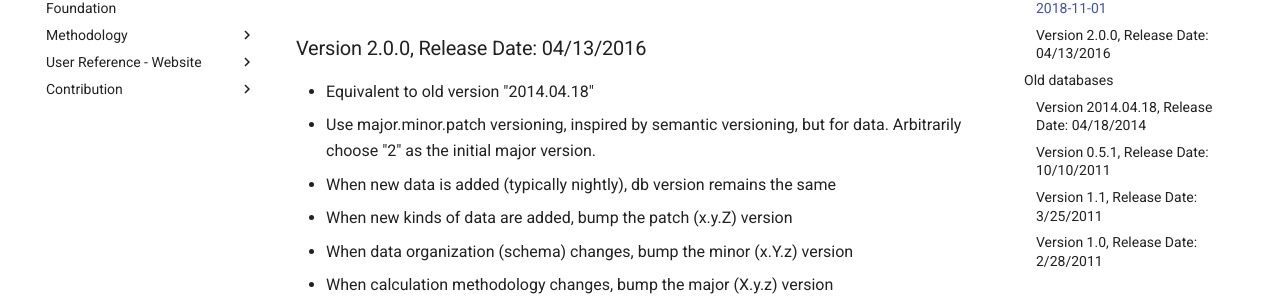
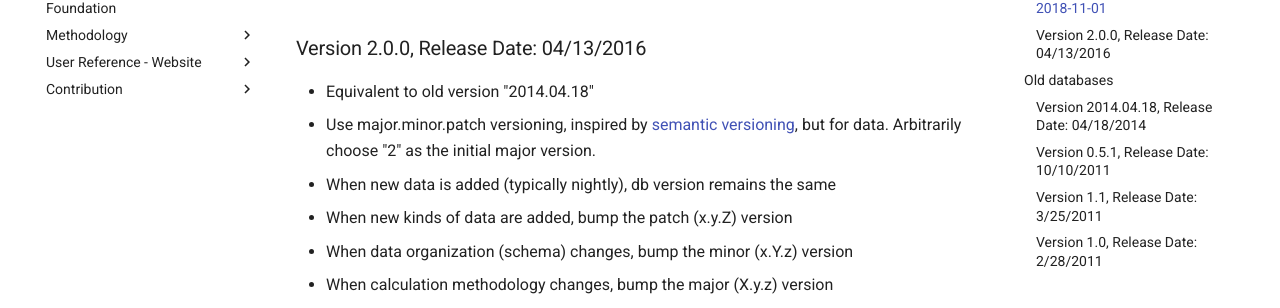
Before and after one commit to materialsproject/docs, an MkDocs documentation site: the page built from docs/database-updates.md, in a window 1280 px wide and 900 px high, scrolled down 697 px. Shown: the part 145-453 px from the top of the window. Built offline with MkDocs 1.6.1 and Material for MkDocs 9.7.7, drawn with Linux system fonts in a browser that asks for light colours; comment, search, counter and statistics services are not loaded; part of the change alters nothing that is shown.

```diff
--- a/docs/database-updates.md
+++ b/docs/database-updates.md
@@ -23,7 +23,7 @@ to hear comments on how we could better tag high-pressure materials
 
 ### Version 2.0.0, Release Date: 04/13/2016
 * Equivalent to old version "2014.04.18"
-* Use major.minor.patch versioning, inspired by semantic versioning, but for data. Arbitrarily choose "2" as the initial major version.
+* Use major.minor.patch versioning, inspired by [semantic versioning](https://semver.org/), but for data. Arbitrarily choose "2" as the initial major version.
 * When new data is added (typically nightly), db version remains the same
 * When new kinds of data are added, bump the patch (x.y.Z) version
 * When data organization (schema) changes, bump the minor (x.Y.z) version
```
